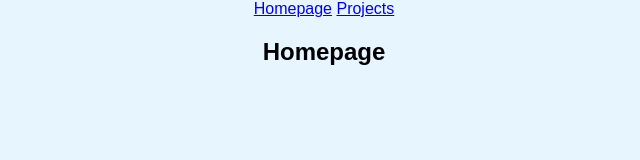
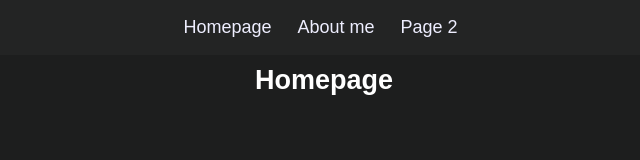
Before and after one commit to EmilioPiscioneri/My-website, a website: page public/home/main-site.html in a window 1280 px wide. Shown: the whole page, without its empty margins (316-956 px from the left). Drawn offline with Linux system fonts and the light colour scheme.

Commit message:
Made nav bar look alright

```diff
--- a/public/home/main-site.html
+++ b/public/home/main-site.html
@@ -2,17 +2,18 @@
 <html>
 
 <head>
-    <title>Portfoilio website</title>
+    <title>My website</title>
     <link rel="stylesheet" href="main-style.css">
 
 </head>
 
 <body>
     <!-- Top bar -->
-    <div >
-        <nav id="top-bar">
-            <a href="/home">Homepage</a>
-            <a href="/home">Projects</a>
+    <div>
+        <nav class="top-bar">
+            <a class="nav-item" href="/home">Homepage</a>
+            <a class="nav-item" href="/about-me">About me</a>
+            <a class="nav-item" href="/home">Page 2</a>
         </nav>
     </div>
 
--- a/public/home/main-style.css
+++ b/public/home/main-style.css
@@ -1,18 +1,79 @@
-html {
-    background-color: #e7f5ff;
+/* Custom variables */
+
+:root {
+    --main-background-colour: rgb(29 30 30);
+    --main-grey-colour: rgb(93 93 93 / 10%);
+    --a-nav-item-border-colour: #353535;
+    --a-nav-item-border-size: 7px;
 }
 
-nav #top-bar {
-    border: 1px;
-}
+/* General screens */
 
-main {
-    margin-left: 20px;
-    margin-right: 20px;
+
+html {
+    background-color: var(--main-background-colour);
 }
 
 body {
     margin: 0px;
     text-align: center;
     font-family: sans-serif;
+    font-size: large;
+    color: white;
 }
+
+nav.top-bar {
+    border: 1px;
+    min-height: 55px;
+    align-content: center;
+    background-color: var(--main-grey-colour);
+
+}
+
+h2 {
+    margin: 0px;
+}
+
+a.nav-item {
+    color: #eeeeff;
+    text-decoration: none;
+    margin-right: 7px;
+
+    /* Invisible border so it doesn't push out other items when hovering */
+    border: var(--a-nav-item-border-size) solid rgb(255 255 255 / 0%);
+
+}
+
+/* On hover of nav items make it clear that it's the selected one */
+a.nav-item:hover {
+    background-color: var(--a-nav-item-border-colour);
+    border: var(--a-nav-item-border-size) solid var(--a-nav-item-border-colour);
+    border-radius: 0.75rem;
+}
+
+
+main {
+    margin-top: 10px;
+}
+
+/*
+ For specific screens.
+ Basically u do @media [media type] (and) ...
+ See https://www.w3.org/TR/CSS2/media.html
+ I have no idea what "@media only ..." is used for*/
+
+/* Phone specific */
+@media screen and (max-width: 600px) {
+    main {
+        margin-left: 200px;
+        margin-right: 20px;
+    }
+}
+
+/* Desktop */
+@media screen and (min-width: 601px) {
+    main {
+        margin-left: 20px;
+        margin-right: 20px;
+    }
+}
--- a/server.js
+++ b/server.js
@@ -19,5 +19,3 @@ app.get('/home', (req, res) => {
     openUrl("http://localhost:5123")
   console.log(`Example app listening on port ${port}`)
 })
-
-//
```
Also changed, not shown: design-choices.md (added, +8 -0 lines), limitiations.md (added, +1 -0 lines), README.md.
